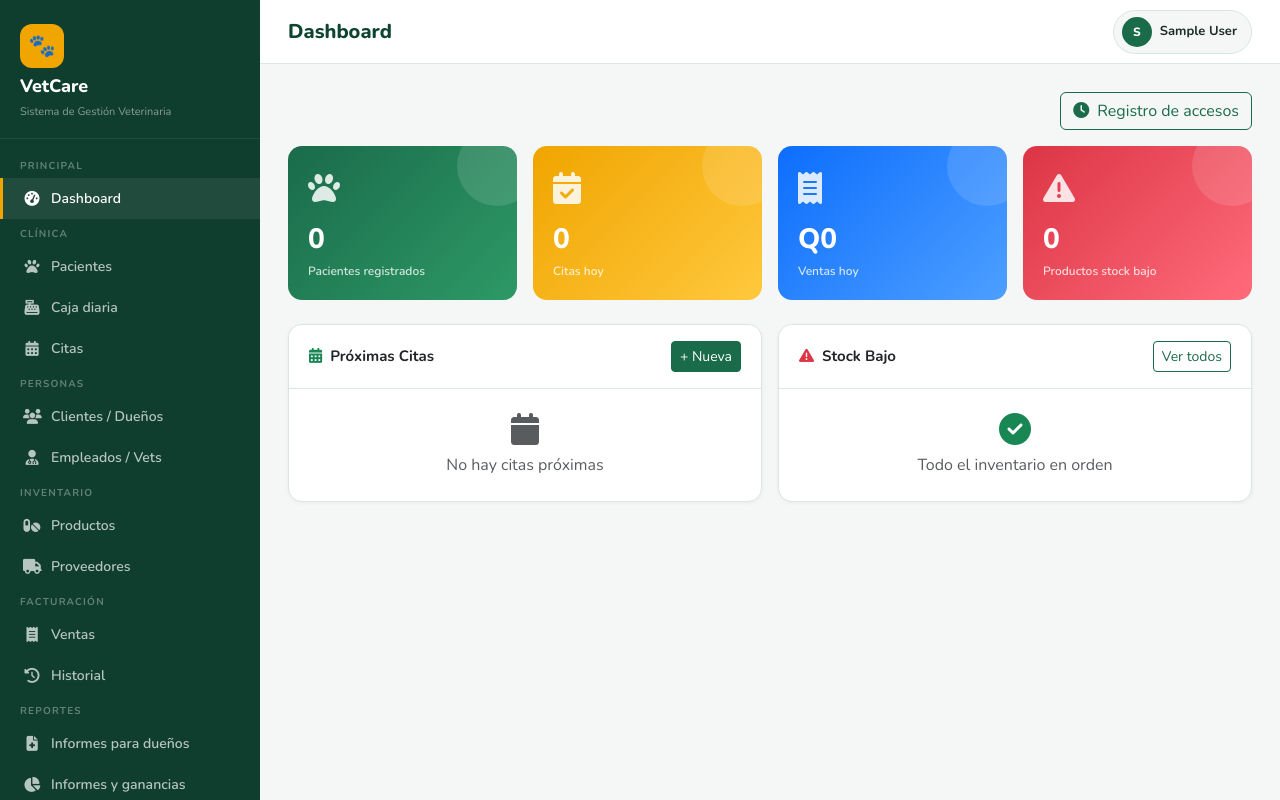
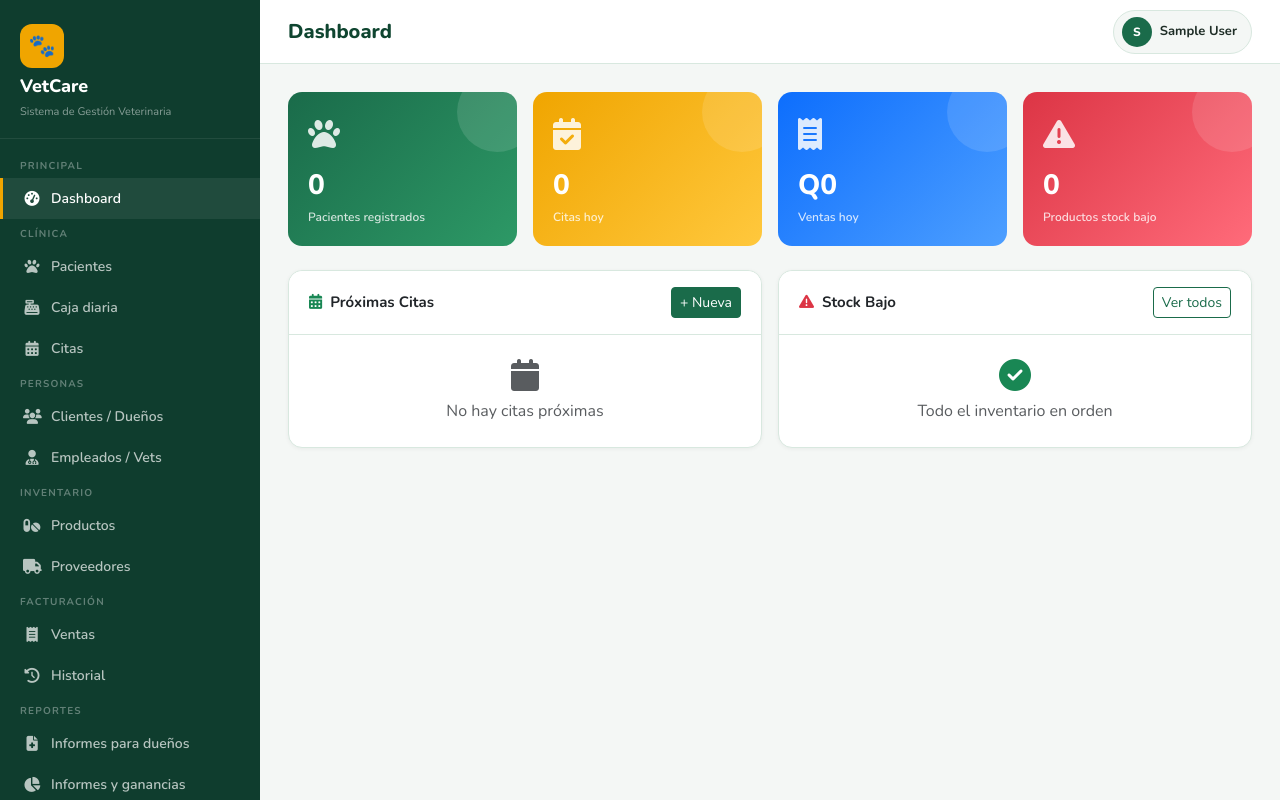
Before and after one commit to ErickGioo/vetcare, a Django app: page / in a window 1280 px wide. Run offline with Django 4.2, Linux system fonts and the light colour scheme; the visitor is signed in with stand-in values (Sample User, id 1); data comes from the database, SQL or seed files in the repository; data that the repository does not hold is empty.

Commit message:
Move access log button from dashboard to reports

```diff
--- a/informes/templates/informes/resumen.html
+++ b/informes/templates/informes/resumen.html
@@ -14,6 +14,7 @@
 <div class="d-flex flex-wrap justify-content-between align-items-center mb-3 gap-2">
     <div><p class="text-muted mb-0">Resumen del {{ desde|date:"d/m/Y" }} al {{ hasta|date:"d/m/Y" }}.</p></div>
     <div class="d-flex gap-2">
+{% if user.is_superuser %}<a class="btn btn-outline-primary" href="{% url 'caja:accesos' %}"><i class="fas fa-clock me-2"></i>Registro de accesos</a>{% endif %}
 <a class="btn btn-outline-primary" href="{% url 'informes:servicios' %}">Servicios realizados</a>
 <a class="btn btn-primary" href="{% url 'informes:cierres' %}">Cierres diarios / mensuales</a>
 <a class="btn btn-outline-primary" href="{% url 'informes:consultas' %}">Informes para dueños</a>
--- a/templates/base/dashboard.html
+++ b/templates/base/dashboard.html
@@ -2,11 +2,7 @@
 {% block title %}Dashboard{% endblock %}
 {% block page_title %}Dashboard{% endblock %}
 {% block content %}
-{% if user.is_superuser %}
-<div class="d-flex justify-content-end mb-3">
-    <a href="{% url 'caja:accesos' %}" class="btn btn-outline-primary"><i class="fas fa-clock me-2"></i>Registro de accesos</a>
-</div>
-{% endif %}
+
 <div class="row g-3 mb-4">
     <div class="col-md-3">
         <div class="stat-card" style="background: linear-gradient(135deg, #1a6b4a, #2d9966);">
```
